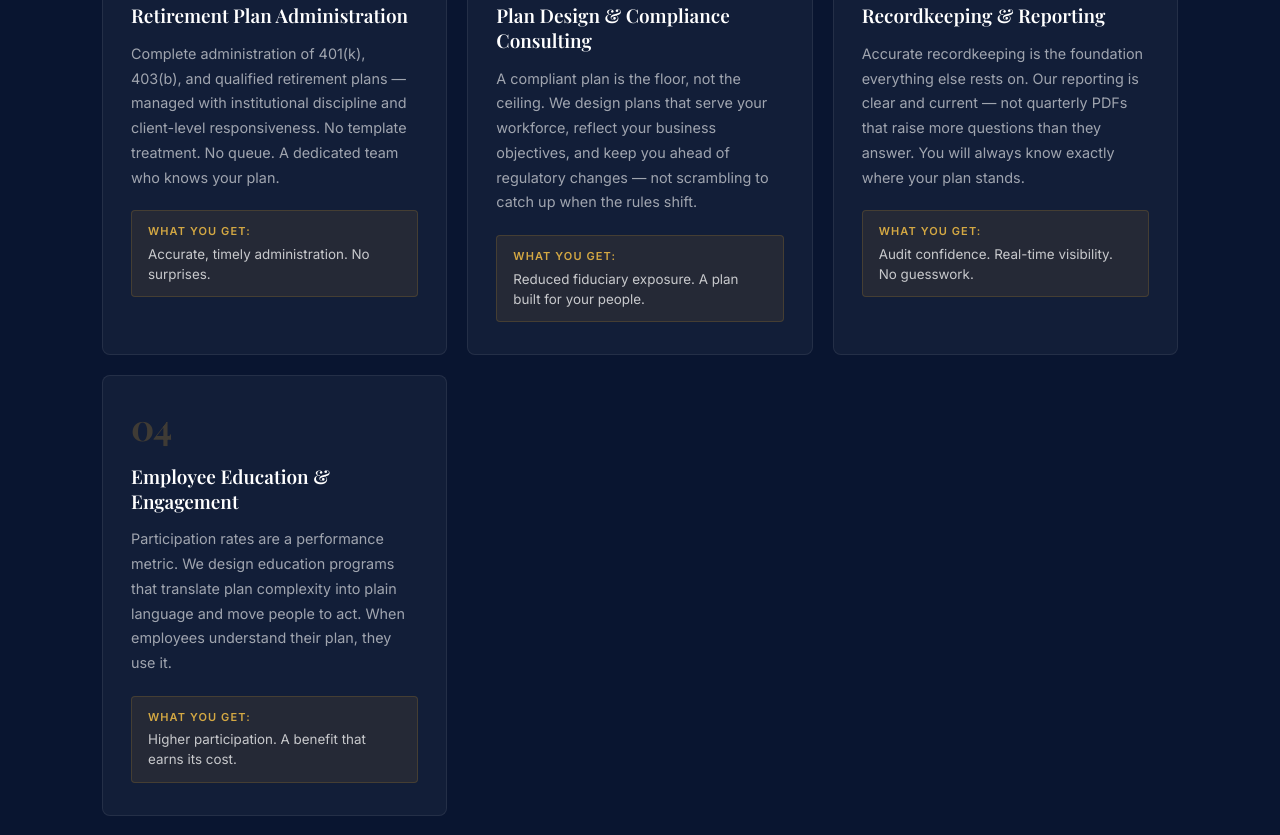
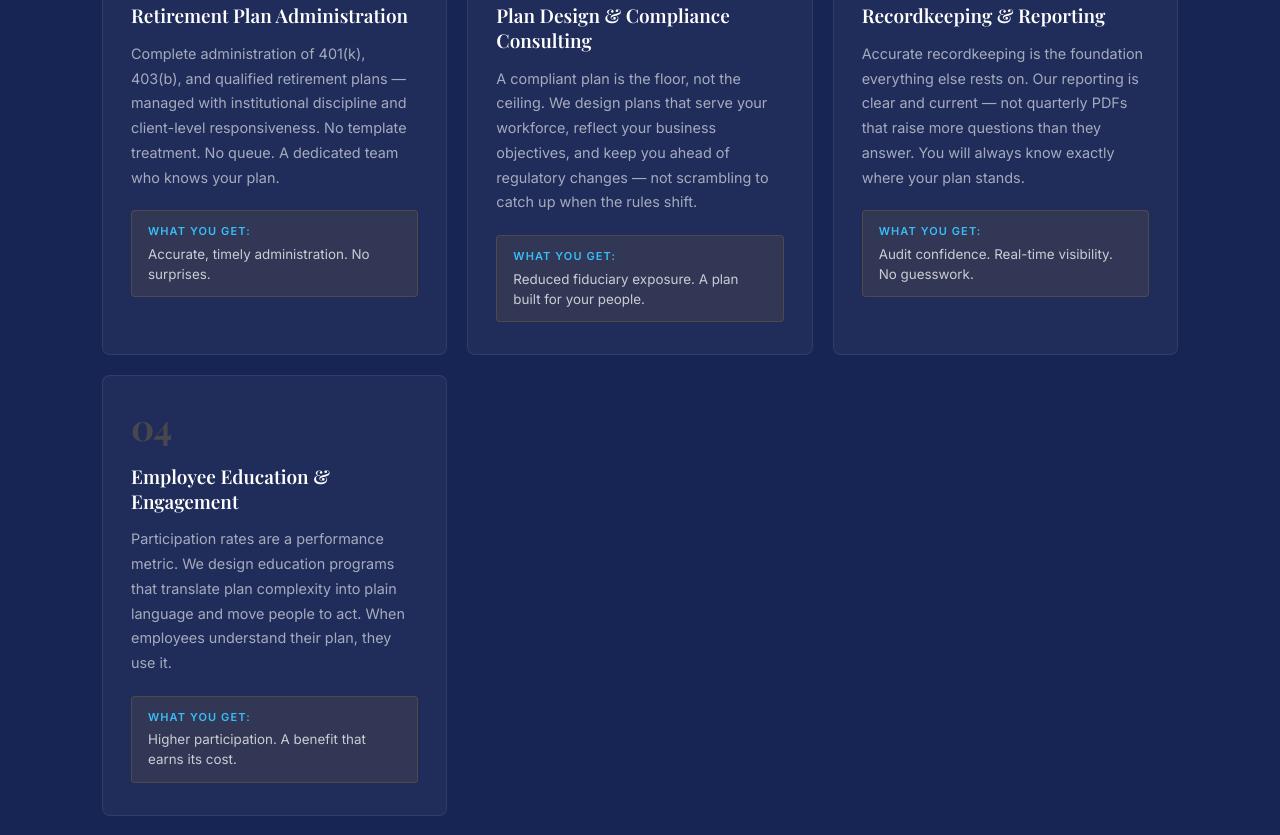
Before and after one commit to mkarthik78/my-site, a website: page index.html in a window 1280 px wide. Shown: the part 2054-2889 px from the top of the page. Drawn offline with nearby package versions, Linux system fonts and the light colour scheme; a web font is replaced by a local one.

Commit message:
Switch to light blue color theme

```diff
--- a/styles.css
+++ b/styles.css
@@ -1,34 +1,34 @@
 /* ═══════════════════════════════════════════════════════════════
    Prime Pensions Inc. — styles.css
-   Design: Institutional Warmth
-   Palette: Deep Navy · Warm Cream · Burnished Gold
+   Design: Light Blue Professional
+   Palette: Deep Blue · Sky Blue · Ice White
 ═══════════════════════════════════════════════════════════════ */
 
 /* ── Custom Properties ──────────────────────────────────────── */
 :root {
-  --navy:          #0f2044;
-  --navy-dark:     #091530;
-  --navy-mid:      #162d5a;
-  --navy-light:    #1d3a6e;
+  --navy:          #1e3a8a;
+  --navy-dark:     #172554;
+  --navy-mid:      #1d4ed8;
+  --navy-light:    #2563eb;
 
-  --gold:          #c8922a;
-  --gold-hover:    #b07d22;
-  --gold-light:    #d4a843;
-  --gold-pale:     #f5ead4;
+  --gold:          #0ea5e9;
+  --gold-hover:    #0284c7;
+  --gold-light:    #38bdf8;
+  --gold-pale:     #e0f2fe;
 
-  --cream:         #faf8f4;
-  --cream-dark:    #f2ede5;
+  --cream:         #f0f9ff;
+  --cream-dark:    #e0f2fe;
   --white:         #ffffff;
 
-  --gray-100:      #f4f2ee;
-  --gray-200:      #e5e1d9;
-  --gray-400:      #9e9a93;
-  --gray-600:      #6b6760;
-  --gray-800:      #2c2a27;
+  --gray-100:      #eff6ff;
+  --gray-200:      #dbeafe;
+  --gray-400:      #93c5fd;
+  --gray-600:      #3b82f6;
+  --gray-800:      #1e3a8a;
 
-  --text:          #1a1814;
-  --text-body:     #3d3b38;
-  --text-muted:    #6b6760;
+  --text:          #0f172a;
+  --text-body:     #1e293b;
+  --text-muted:    #475569;
 
   --font-serif:    'Playfair Display', Georgia, 'Times New Roman', serif;
   --font-sans:     'Inter', -apple-system, BlinkMacSystemFont, 'Segoe UI', sans-serif;
@@ -41,9 +41,9 @@
   --radius-md:     8px;
   --radius-lg:     16px;
 
-  --shadow-sm:     0 1px 3px rgba(9,21,48,0.08), 0 1px 2px rgba(9,21,48,0.06);
-  --shadow-md:     0 4px 16px rgba(9,21,48,0.10), 0 2px 6px rgba(9,21,48,0.07);
-  --shadow-lg:     0 12px 40px rgba(9,21,48,0.15), 0 4px 12px rgba(9,21,48,0.08);
+  --shadow-sm:     0 1px 3px rgba(30,58,138,0.08), 0 1px 2px rgba(30,58,138,0.06);
+  --shadow-md:     0 4px 16px rgba(30,58,138,0.10), 0 2px 6px rgba(30,58,138,0.07);
+  --shadow-lg:     0 12px 40px rgba(30,58,138,0.15), 0 4px 12px rgba(30,58,138,0.08);
 
   --transition:    0.22s cubic-bezier(0.4, 0, 0.2, 1);
   --transition-slow: 0.4s cubic-bezier(0.4, 0, 0.2, 1);
```
